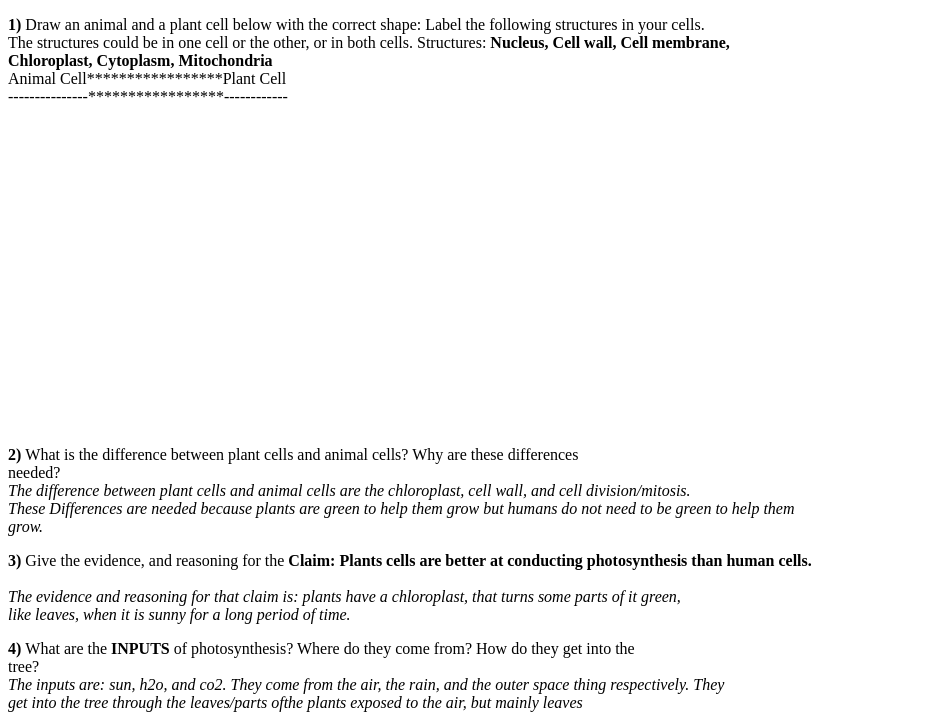
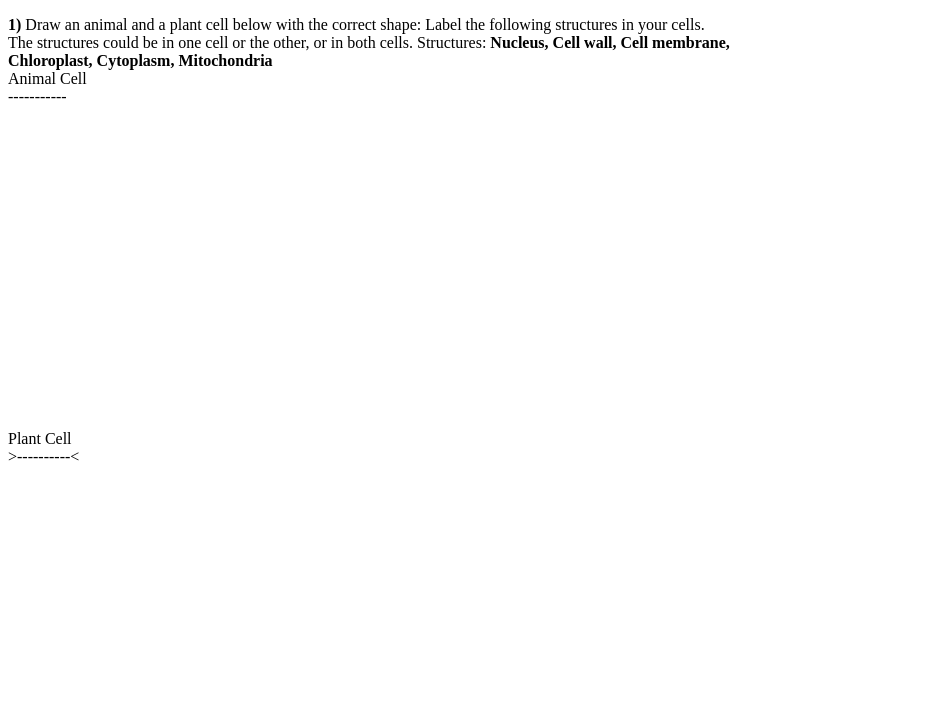
Before and after one commit to 20090114/Biology-First-Semester-Exam-Review, a plain HTML site: page index.html in a window 1280 px wide. Shown: the top 725 px of the page, without its empty margins (0-939 px from the left). Drawn offline with Linux system fonts and the light colour scheme.

Commit message:
Update index.html

```diff
--- a/index.html
+++ b/index.html
@@ -2,7 +2,7 @@
   <head>
     <title>Part 1-Unit 1: Climate Change and Trees</title>
     <body>
-      <p><b>1) </b>Draw an animal and a plant cell below with the correct shape: Label the following structures in your cells.<br>The structures could be in one cell or the other, or in both cells. Structures: <b>Nucleus, Cell wall, Cell membrane,<br> Chloroplast, Cytoplasm, Mitochondria</b><br>Animal Cell*****************Plant Cell<br>---------------*****************------------<br><br><br><br><br><br><br><br><br><br><br><br><br><br><br><br><br><br><br></p>
+      <p><b>1) </b>Draw an animal and a plant cell below with the correct shape: Label the following structures in your cells.<br>The structures could be in one cell or the other, or in both cells. Structures: <b>Nucleus, Cell wall, Cell membrane,<br> Chloroplast, Cytoplasm, Mitochondria</b><br>Animal Cell<br>-----------<br><br><br><br><br><br><br><br><br><br><br><br><br><br><br><br><br><br><br>Plant Cell<br>>----------<<br><br><br><br><br><br><br><br><brbr><br><br><br><br><br><br><br><br><br></p>
       <p><b>2) </b>What is the difference between plant cells and animal cells? Why are these differences<br>needed?<br><i>The difference between plant cells and animal cells are the chloroplast, cell wall, and cell division/mitosis.<br>These Differences are needed because plants are green to help them grow but humans do not need to be green to help them<br>grow.</i></p>
       <p><b>3) </b>Give the evidence, and reasoning for the <b>Claim: Plants cells are better at conducting photosynthesis than human cells.</b><br><br><i>The evidence and reasoning for that claim is: plants have a chloroplast, that turns some parts of it green,<br>like leaves, when it is sunny for a long period of time.</i></p>
       <p><b>4) </b>What are the <b>INPUTS</b> of photosynthesis? Where do they come from? How do they get into the<br>tree?<br><i>The inputs are: sun, h2o, and co2. They come from the air, the rain, and the outer space thing respectively. They<br>get into the tree through the leaves/parts ofthe plants exposed to the air, but mainly leaves</i></p>
```
